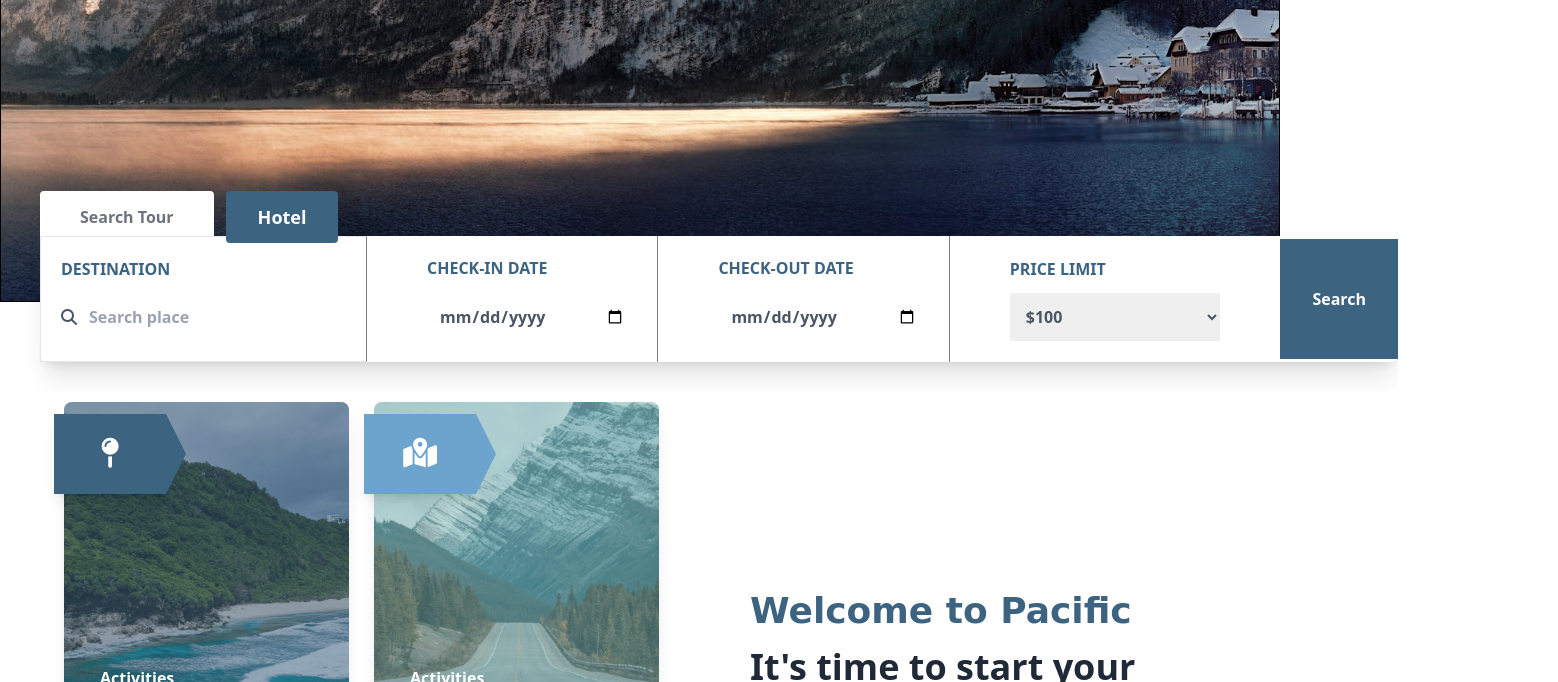
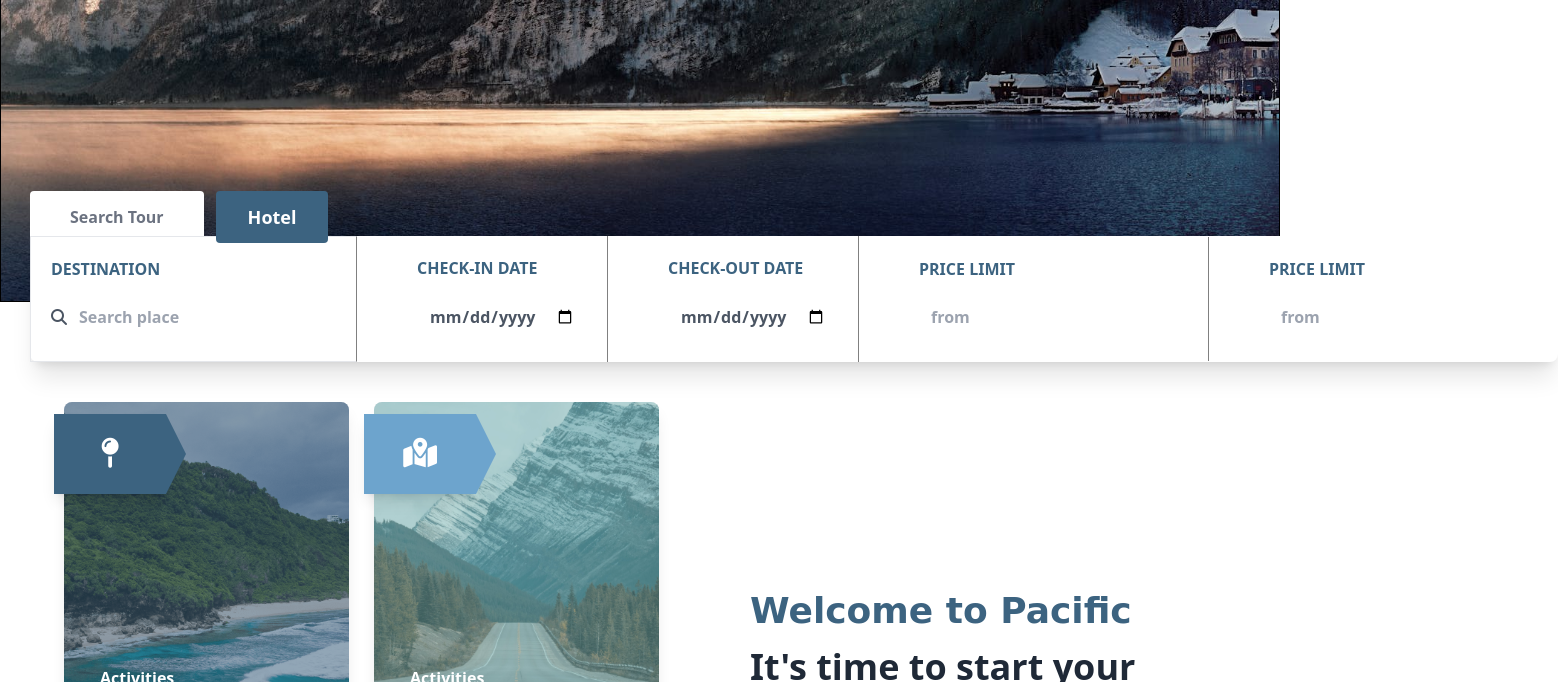
Before and after one commit to Publius8/Travel-Comp, a plain HTML site: page index.html in a window 1280 px wide. Shown: the part 418-1100 px from the top of the page, 1558 px wide, since content can reach past the window. Drawn offline with nearby package versions, Linux system fonts and the light colour scheme; a web font is replaced by a local one.

Commit message:
wroifjropgj

```diff
--- a/index.html
+++ b/index.html
@@ -14,7 +14,10 @@
   </head>
 
   <style>
-      @keyframes fadeInUp {
+    html,body {
+      overflow-x: hidden;
+    }
+@keyframes fadeInUp {
       from {
         opacity: 0;
         transform: translateY(20px);
@@ -130,8 +133,8 @@
         </div>
       </div>
     </header>
-    <div class="maxWidth">
-      <div class="absolute absolutos mobilesPositons">
+    <div>
+      <div class="absolute absolutos mobilesPositons" style="margin-left: 30px;">
         <div class="flex flex-row gap-3 mobilesPositonsButtons">
           <button
             class="text-gray-500 transition-all duration-300 border-transparent bg-white rounded px-10 py-3 font-bold"
@@ -146,37 +149,30 @@
         </div>
           <form class="flex flex-row items-center gap-10 bg-white rounded-lg mt-[-7px] shadow-xl mobilesPositons">
             <label
-              class="flex flex-col gap-3 text-[#3C6380] p-5 border font-bold" style="border-right: 1px solid gray; width: 100%;"
+              class="flex flex-col gap-3 text-[#3C6380] p-5 border font-bold" style="border-right: 1px solid gray; "
             >
               DESTINATION
               <div class="flex flex-row items-center">
               <i class="fa fa-search text-gray-600" aria-hidden="true"></i><input type="search" class="text-gray-600 p-3 outline-none cursor-pointer" placeholder="Search place" />
             </div>
             </label>
-            <label class="flex flex-col gap-3 text-[#3C6380] p-5 cursor-pointer font-bold" style="border-right: 1px solid gray; width: 100%;">
+            <label class="flex flex-col gap-3 text-[#3C6380] p-5 cursor-pointer font-bold" style="border-right: 1px solid gray;">
               CHECK-IN DATE
               <input type="date" class="text-gray-600 p-3 outline-none cursor-pointer" />
             </label>
-            <label class="flex flex-col gap-3 text-[#3C6380] p-5 cursor-pointer font-bold" style="border-right: 1px solid gray;width: 100%;">
+            <label class="flex flex-col gap-3 text-[#3C6380] p-5 cursor-pointer font-bold" style="border-right: 1px solid gray;">
               CHECK-OUT DATE
               <input type="date" class="text-gray-600 p-3 outline-none cursor-pointer" />
             </label>
-            <label class="flex flex-col gap-3 text-[#3C6380] p-5 font-bold" style="width: 100%;">
+            <label class="flex flex-col gap-3 text-[#3C6380] p-5 font-bold" style="border-right: 1px solid gray;">
               PRICE LIMIT
-              <select class="text-gray-600 p-3 cursor-pointer">
-                <option>$100</option>
-                <option>$1000</option>
-                <option>$10000</option>
-                <option>$100000</option>
-                <option>$500</option>
-                <option>$5000</option>
-                <option>$5000</option>
-                <option>$200</option>
-                <option>$2000</option>
-                <option>$20000</option>
-              </select>
+              <input type="number" placeholder="from" class="text-gray-600 p-3 cursor-pointer" />
             </label>
-                <input type="submit" value="Search" class="text-white bg-[#3C6380] p-8 cursor-pointer font-bold submitus" style="width: 300px; height: 120px;">
+            <label class="flex flex-col gap-3 text-[#3C6380] p-5 font-bold">
+              PRICE LIMIT
+              <input type="number" placeholder="from" class="text-gray-600 p-3 cursor-pointer" />
+            </label>
+                <!-- <input type="submit" value="Search" class="text-white bg-[#3C6380] p-8 cursor-pointer font-bold submitus" style="width: 300px; height: 120px;"> -->
           </form>
       </div>
     </div>
```
